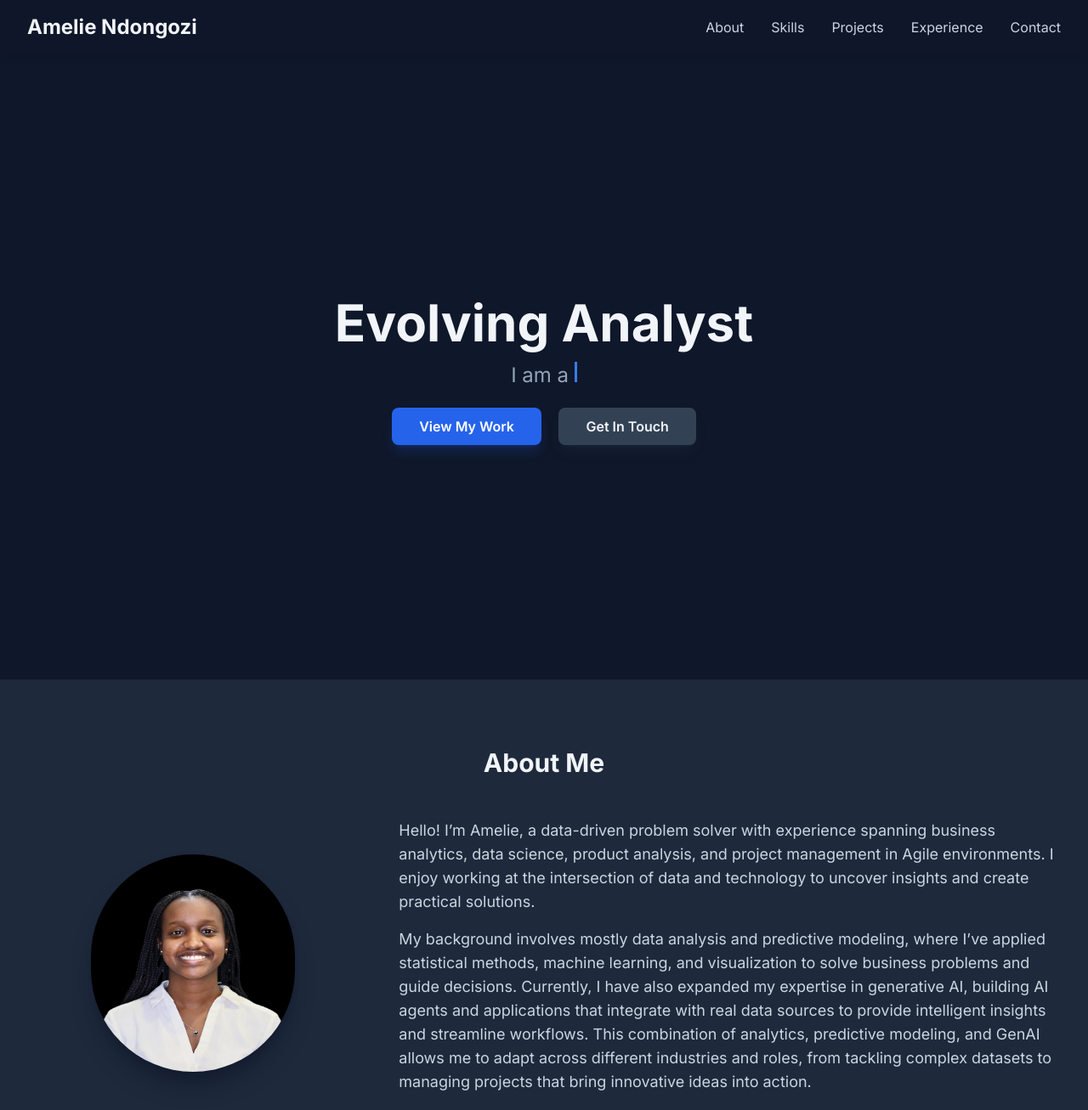
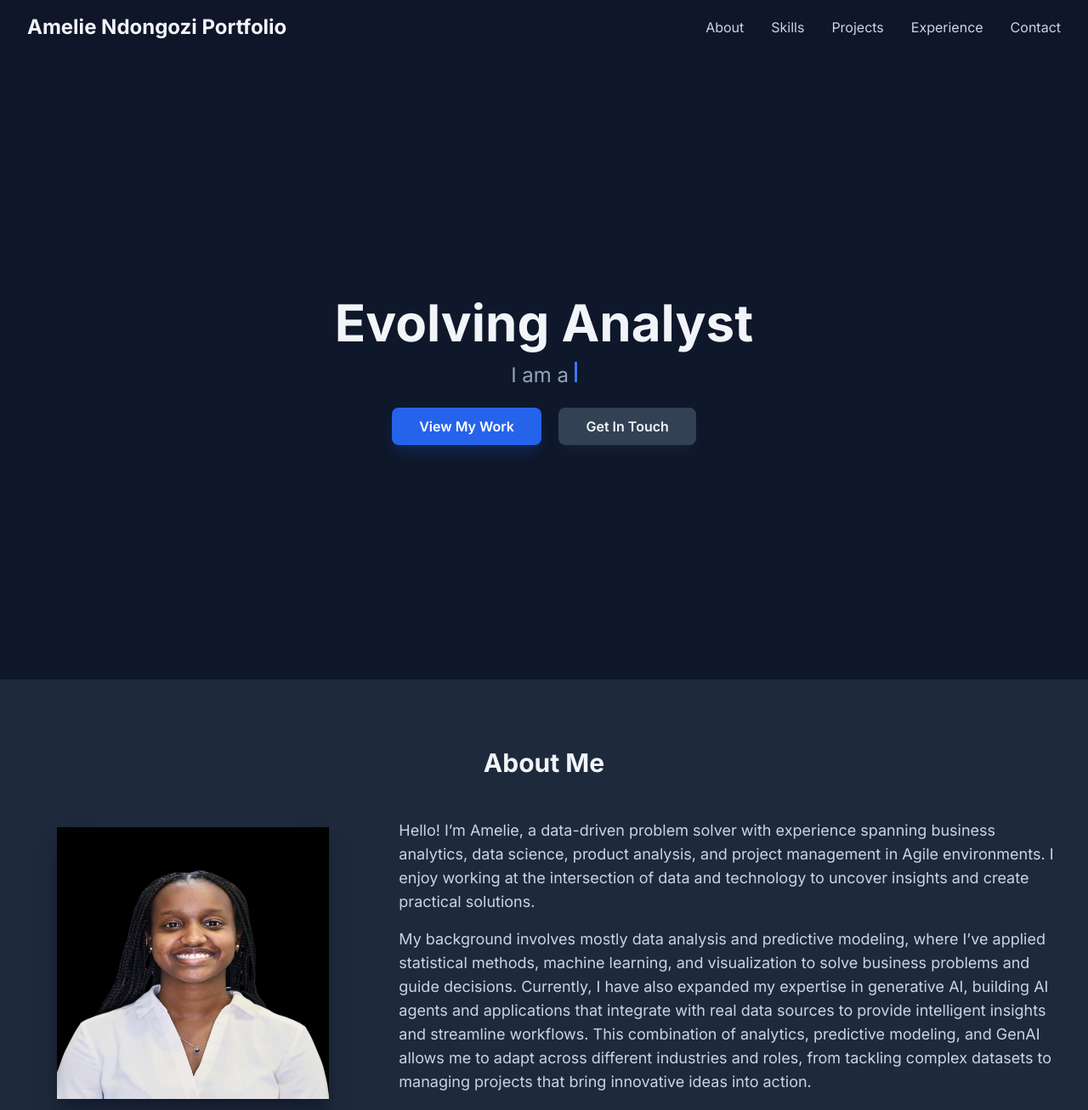
Before and after one commit to amndongozi/amndongozi, a plain HTML site: page index.html in a window 1280 px wide. Shown: the top 1307 px of the page at 85% size. Drawn offline with nearby package versions, Linux system fonts and the light colour scheme.

Commit message:
Updated Picture

```diff
--- a/index.html
+++ b/index.html
@@ -52,7 +52,7 @@
     <header id="header" class="bg-slate-900/80 backdrop-blur-md sticky top-0 z-50 transition-all duration-300 shadow-md shadow-slate-900/50">
         <div class="container mx-auto px-4 sm:px-6 lg:px-8">
             <div class="flex items-center justify-between h-16">
-                <a href="#home" class="text-2xl font-bold text-slate-100">Amelie Ndongozi</a>
+                <a href="#home" class="text-2xl font-bold text-slate-100">Amelie Ndongozi Portfolio</a>
                 <nav class="hidden md:flex items-center space-x-8">
                     <a href="#about" class="nav-link text-slate-300 hover:text-blue-400 transition-colors">About</a>
                     <a href="#skills" class="nav-link text-slate-300 hover:text-blue-400 transition-colors">Skills</a>
@@ -98,7 +98,7 @@
                 <h2 class="text-3xl font-bold text-center mb-12 text-slate-100">About Me</h2>
                 <div class="flex flex-col md:flex-row items-center gap-12">
                     <div class="md:w-1/3 text-center">
-                        <img src="Amelie.jpg" alt="Amelie Ndongozi" class="rounded-full w-60 h-64 mx-auto shadow-xl shadow-slate-900/60">
+                        <img src="Amelie.jpg" alt="Amelie Ndongozi" class="w-80 h-80 mx-auto shadow-xl shadow-slate-900/60">
                     </div>
                     <div class="md:w-2/3 text-lg text-slate-300 space-y-4">
                         <p>Hello! I’m Amelie, a data-driven problem solver with experience spanning business analytics, data science, product analysis, and project management in Agile environments. I enjoy working at the intersection of data and technology to uncover insights and create practical solutions. </p>
```
